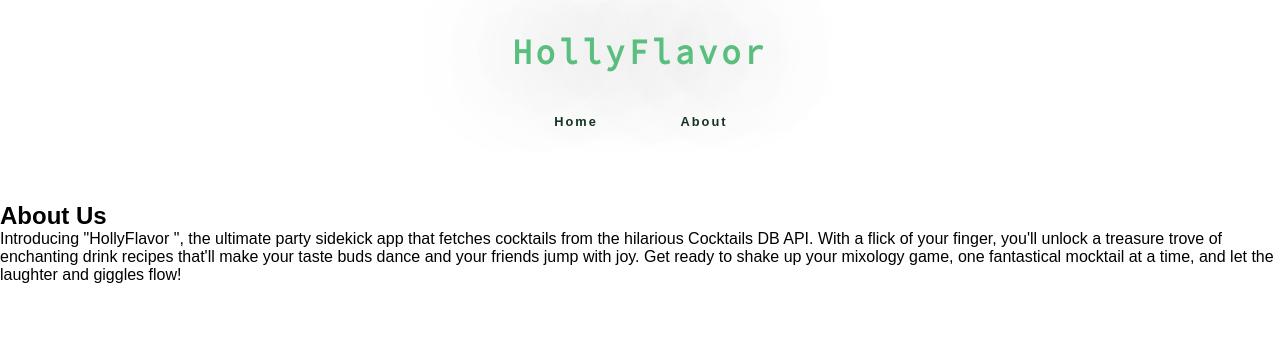
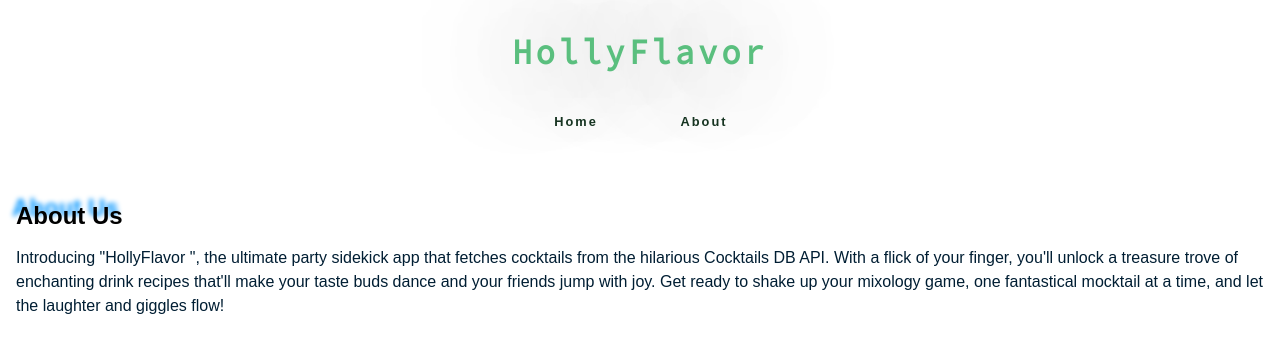
Before and after one commit to IkenYoussef/hollyFlavor, a React (Create React App) app: page /about in a window 1280 px wide. Shown: the top 352 px of the page. Built offline with nearby package versions, Linux system fonts and the light colour scheme.

Commit message:
added style changes

```diff
--- a/src/index.css
+++ b/src/index.css
@@ -190,15 +190,17 @@ img {
 
 /* single drink */
 .single-drink {
-	margin: 1rem;
-	box-shadow: 0 2px 3px 0px #eee;
+	margin: 1.5rem;
 	display: grid;
-	border-radius: 5px;
 	overflow: hidden;
 }
 
+.single-drink img {
+	border-radius: 5px;
+}
+
 .single-drink-info {
-	padding: 1rem;
+	padding: 1rem 0;
 }
 
 .property {
@@ -220,7 +222,20 @@ img {
 	font-size: 0.9rem;
 	display: inline;
 	padding-left: 5px;
-	font-weight: lighter;
 	line-height: 2rem;
-	color: #555;
 }
+
+/* about */
+.about {
+	padding: 0 1rem;
+}
+
+.about-title {
+	text-shadow: -4px -8px 5px #0094fe;
+}
+
+.about-desc {
+	padding: 1rem 0;
+	color: #001e33;
+	line-height: 1.5rem;
+}
--- a/src/pages/about.js
+++ b/src/pages/about.js
@@ -3,8 +3,8 @@ import React from 'react'
 const About = () => {
 	return (
 		<section className="about">
-			<h2>About Us</h2>
-			<p>Introducing "HollyFlavor
+			<h2 className="about-title">About Us</h2>
+			<p className="about-desc">Introducing "HollyFlavor
 				", the ultimate party sidekick app that fetches
 				cocktails from the hilarious Cocktails DB API.
 				 With a flick of your finger,
```
